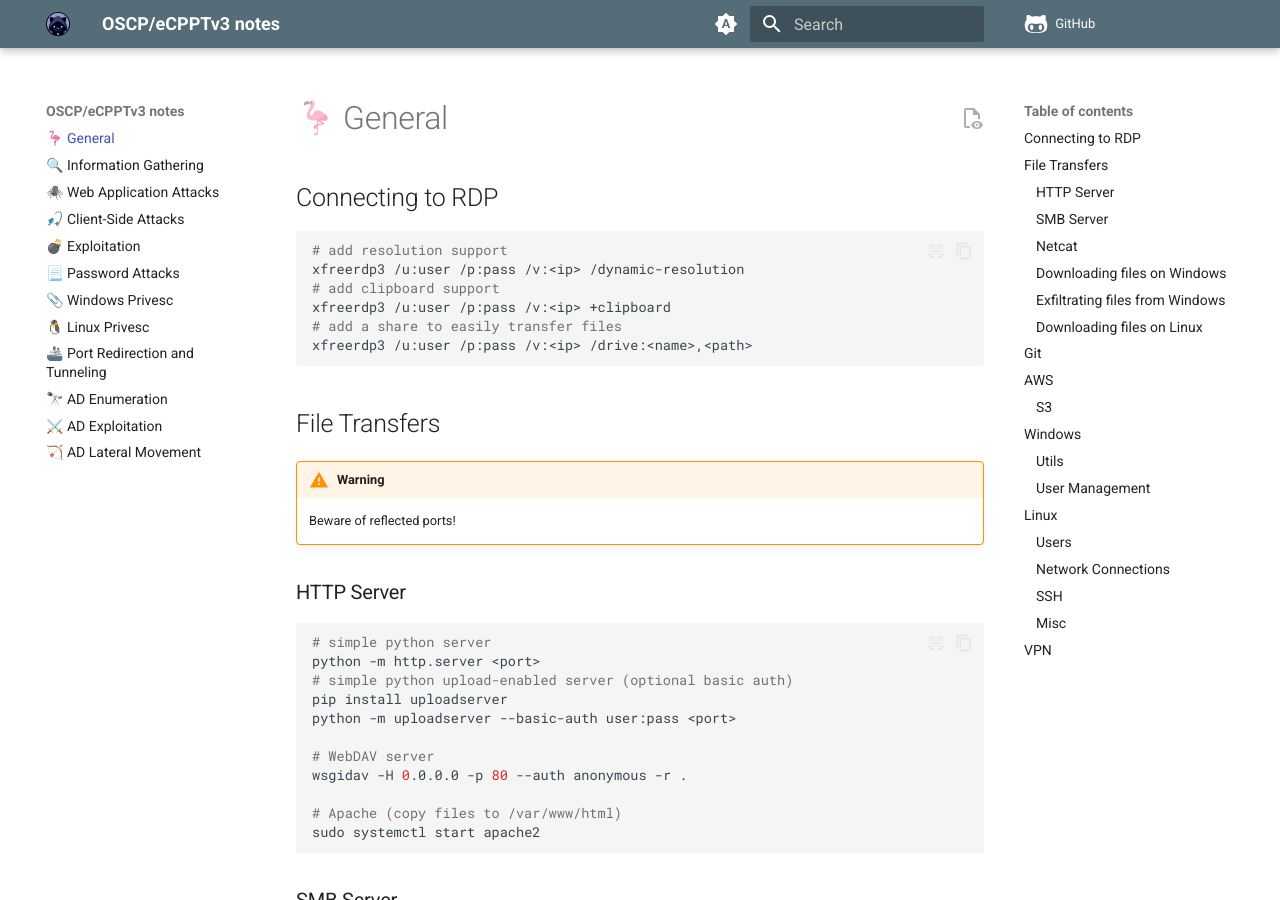
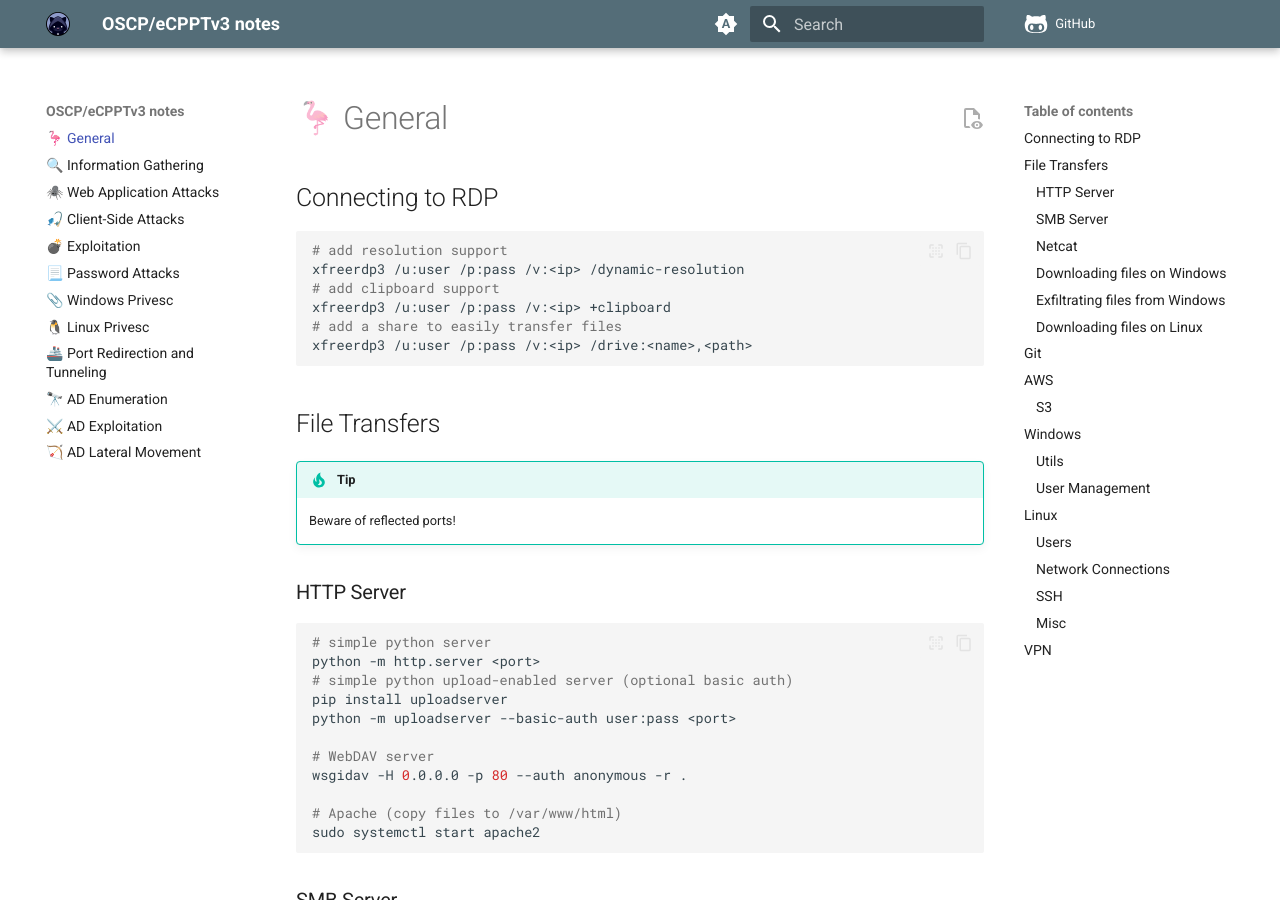
Before and after one commit to krovs/oscp-notes, an MkDocs documentation site: the page built from docs/index.md, in a window 1280 px wide and 900 px high. Built offline with MkDocs 1.6.1 and Material for MkDocs 9.7.7, drawn with Linux system fonts in a browser that asks for light colours; comment, search, counter and statistics services are not loaded.

Commit message:
Change intensity

```diff
--- a/docs/index.md
+++ b/docs/index.md
@@ -13,7 +13,7 @@ xfreerdp3 /u:user /p:pass /v:<ip> /drive:<name>,<path>
 
 ## File Transfers
 
-!!! warning
+!!! tip
     Beware of reflected ports!
 
 ### HTTP Server
```
Also changed, not shown: docs/13_exploitation.md (+1 -1 lines).
